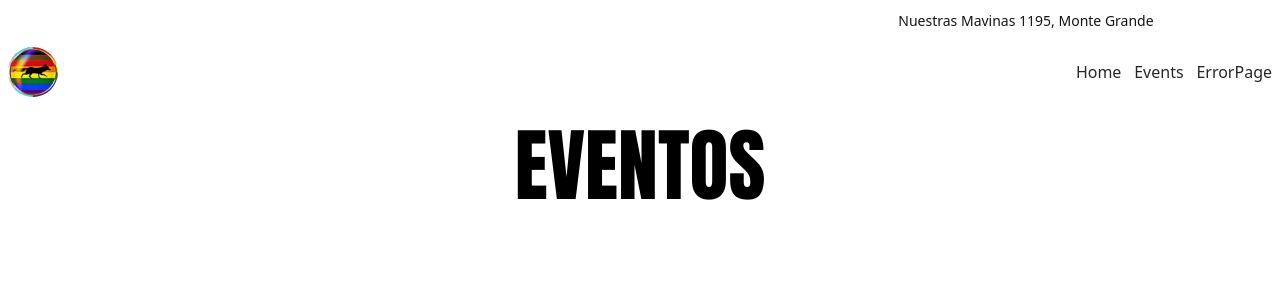
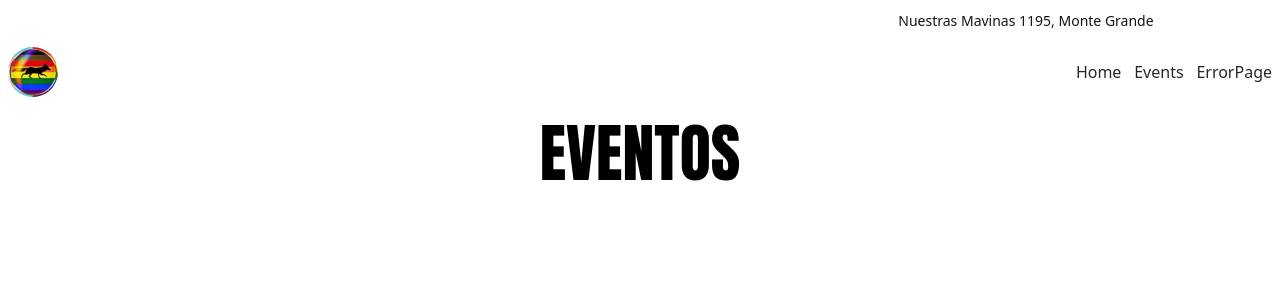
Before and after one commit to Ladytoxic/lazorreria, a React (Vite) app in the folder lazorreria_Front/: page /events in a window 1280 px wide. Shown: the top 300 px of the page. Built offline with nearby package versions, Linux system fonts and the light colour scheme; some icons are missing.

Commit message:
Actualizar Banner.css

```diff
--- a/lazorreria_Front/src/Components/Banner/Banner.css
+++ b/lazorreria_Front/src/Components/Banner/Banner.css
@@ -3,7 +3,7 @@
 }
 
 .banner .banner-title {
-    font-size: 10vh;
+    font-size: 4rem;
     font-family: Impact, Haettenschweiler, 'Arial Narrow Bold', sans-serif;
     font-weight: 400;
 }
```
